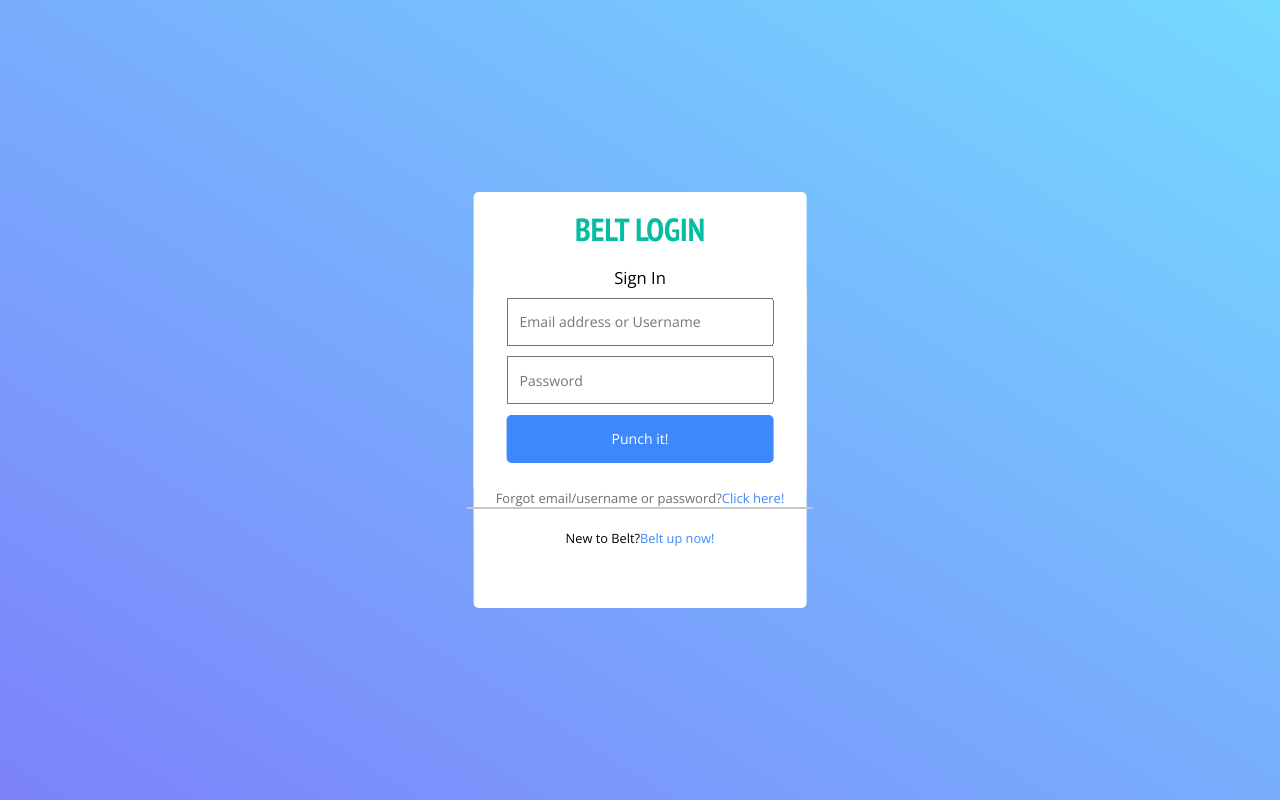
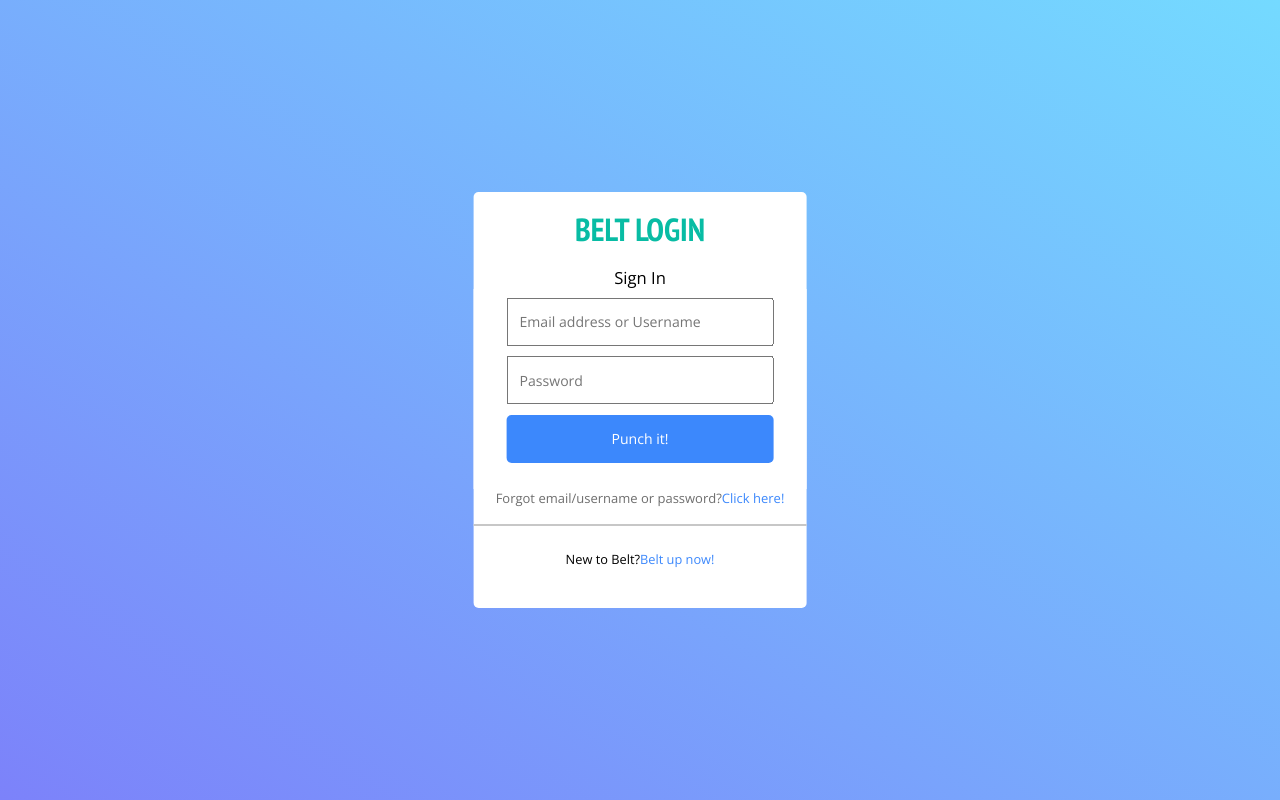
Before and after one commit to aparg/haluka-login, a React (Create React App) app: page / in a window 1280 px wide. Built offline with nearby package versions, Linux system fonts and the light colour scheme.

Commit message:
minor change in design

```diff
--- a/src/components/DataEntryBox/DataEntryBox.module.css
+++ b/src/components/DataEntryBox/DataEntryBox.module.css
@@ -44,9 +44,9 @@
 }
 
 .line{
-    width:100%;
+    width:96%;
     border-bottom: 2px solid rgb(199, 199, 199);
-    padding:0 2% 0 2%;
+    padding:5% 2% 0 2%;
 }
 
 .forgot{
@@ -56,7 +56,7 @@
 }
 
 .signup{
-    padding-top: 2.5vh;
+    padding-top: 3vh;
     font-family: 'Open Sans', sans-serif;
 }
 
```
